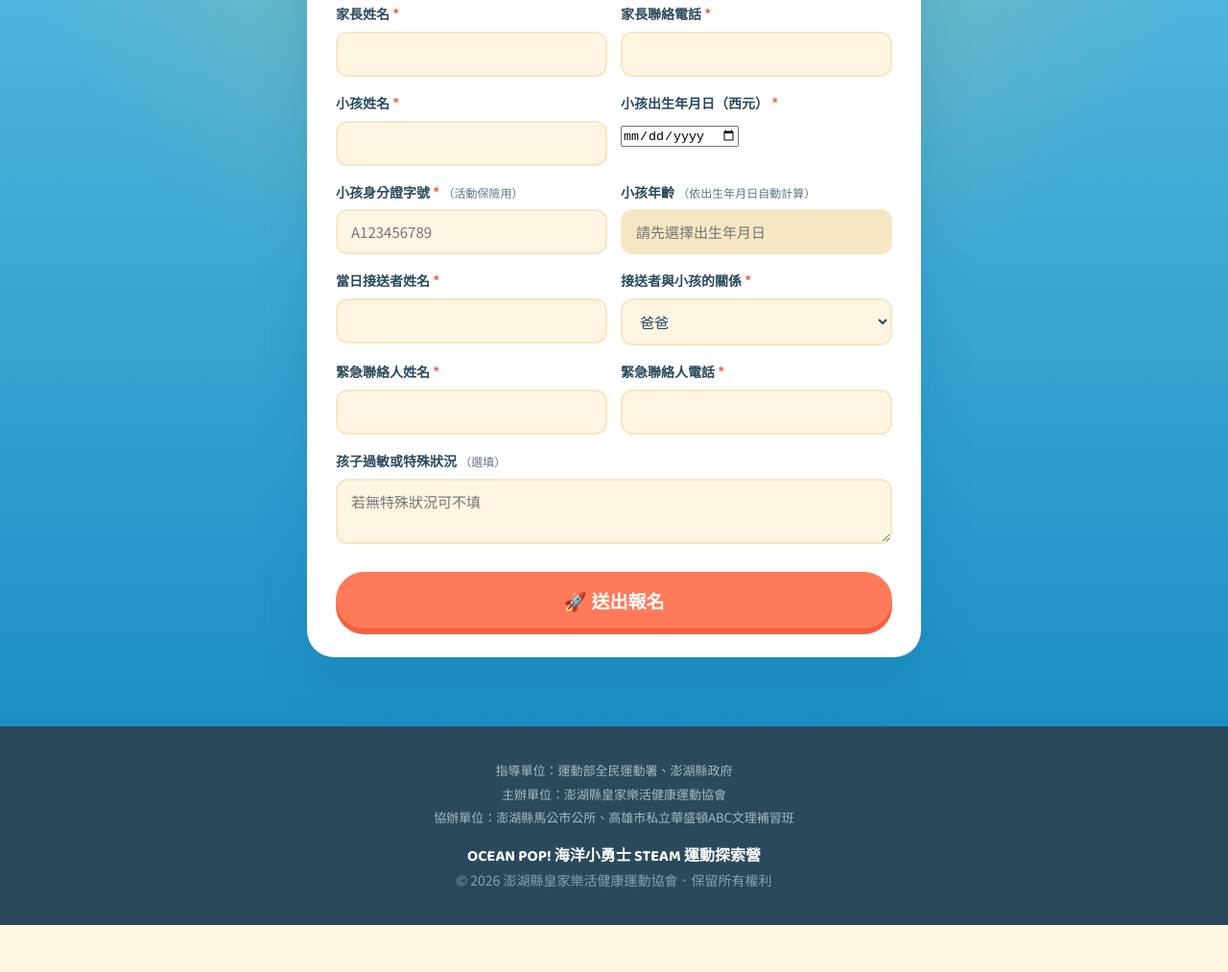
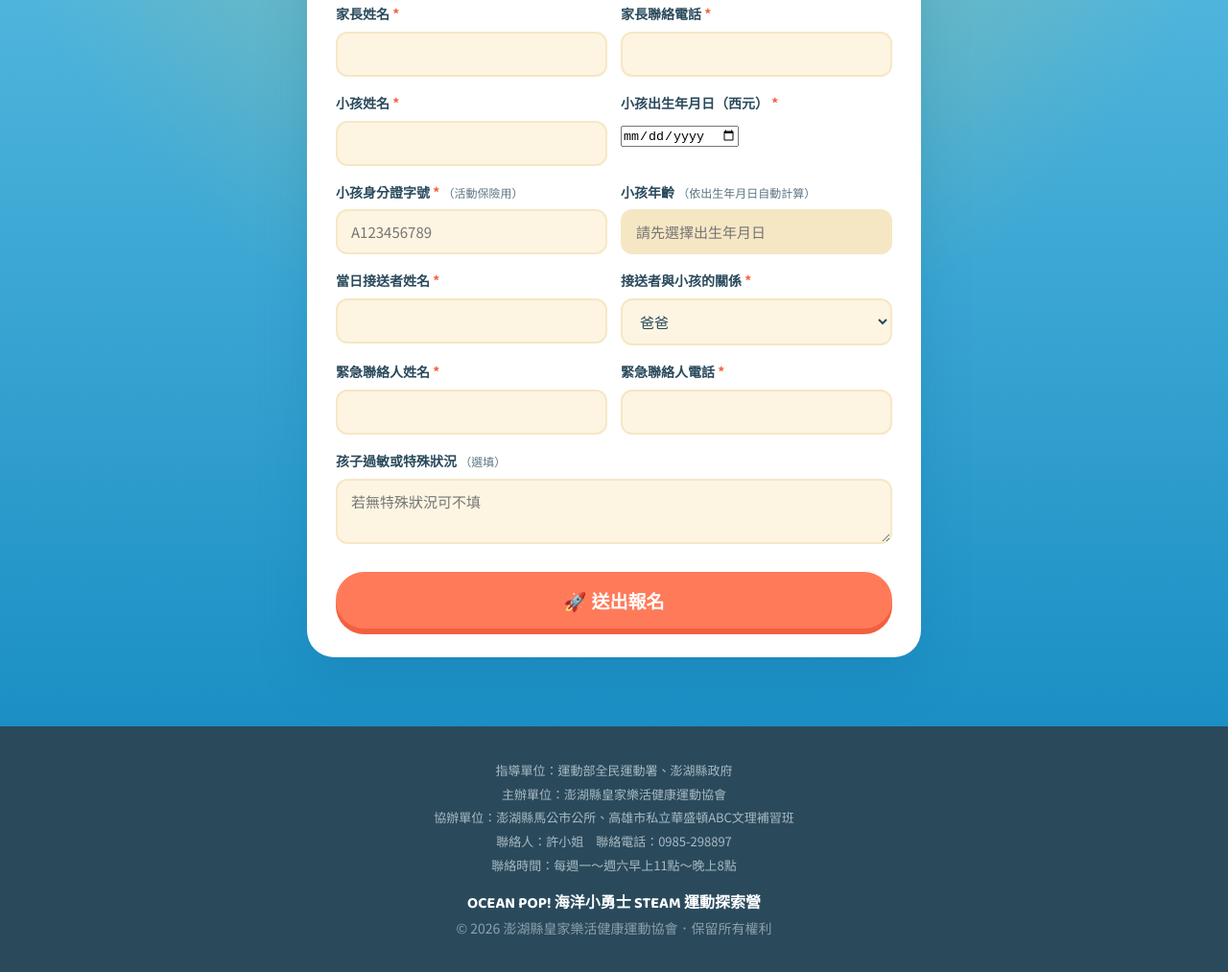
Before and after one commit to royal-lohas/ocean-pop, a plain HTML site: page index.html in a window 1280 px wide. Shown: the part 5236-6249 px from the top of the page at 96% size. Before the commit the page ends 6200 px from the top, so only its background shows below. Drawn offline with Linux system fonts and the light colour scheme.

Commit message:
Update footer with contact details and organizers
Added contact information and updated footer details.

```diff
--- a/index.html
+++ b/index.html
@@ -587,7 +587,9 @@
   <div class="orgs">
     指導單位：運動部全民運動署、澎湖縣政府<br>
     主辦單位：澎湖縣皇家樂活健康運動協會<br>
-    協辦單位：澎湖縣馬公市公所、高雄市私立華盛頓ABC文理補習班
+    協辦單位：澎湖縣馬公市公所、高雄市私立華盛頓ABC文理補習班<br>
+    聯絡人：許小姐　聯絡電話：0985-298897<br>
+    聯絡時間：每週一～週六早上11點～晚上8點
   </div>
   <b>OCEAN POP! 海洋小勇士 STEAM 運動探索營</b><br>
   <span style="opacity:.6">© 2026 澎湖縣皇家樂活健康運動協會．保留所有權利</span>
```
